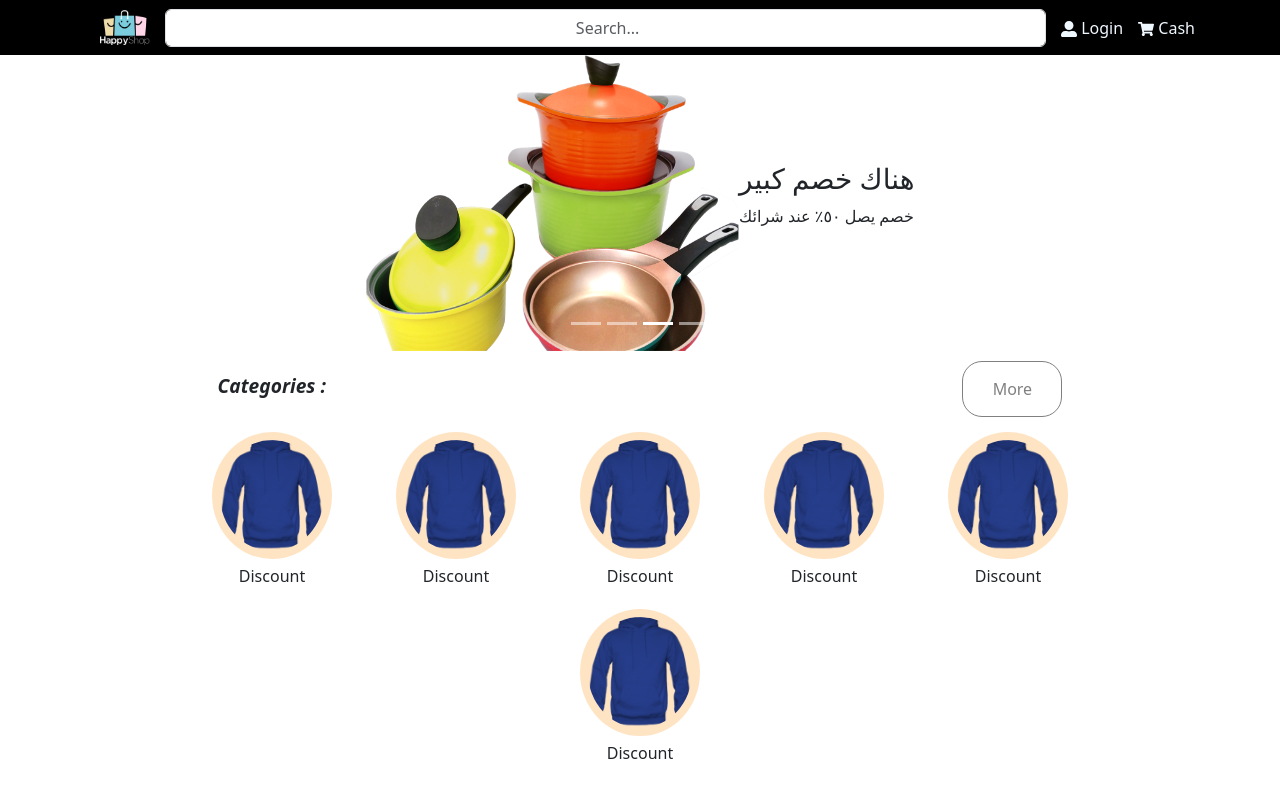
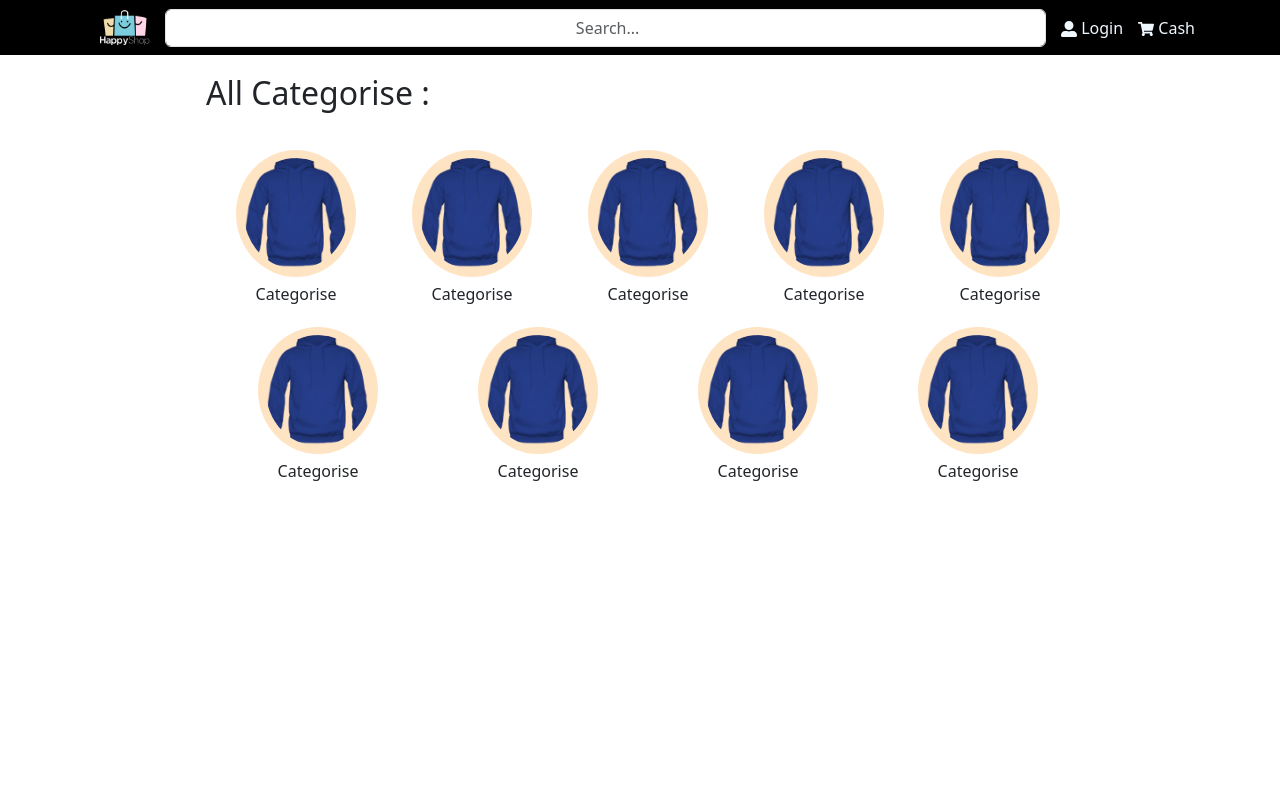
Before and after one commit to Zeyad-AL-Saifi/e-commerce-react-frontend, a React (Create React App) app: page /CategorisePage in a window 1280 px wide. Shown: the top 789 px of the page. Built offline with nearby package versions, Linux system fonts and the light colour scheme.

Commit message:
category page done

```diff
--- a/package.json
+++ b/package.json
@@ -11,6 +11,7 @@
     "react-bootstrap": "^2.8.0",
     "react-dom": "^18.2.0",
     "react-icons": "^4.10.1",
+    "react-router-dom": "^6.14.2",
     "react-scripts": "5.0.1",
     "web-vitals": "^2.1.4"
   },
--- a/src/App.js
+++ b/src/App.js
@@ -1,13 +1,23 @@
 import Header from "./components/header/Header";
 import Home from "./pages/homePage/home";
-
+import { BrowserRouter as Router, Route, Routes } from "react-router-dom";
 import './App.css'
+import CategorisePage from "./pages/subHomePage/CategorisePage";
 
 const App = () => {
-  return (<>
-    <Header />
-    <Home />
-  </>)
+  return (
+    <>
+
+      <Router>
+        <Header />
+        <Routes>
+          <Route path='/' element={ <Home /> } />
+          <Route path='/CategorisePage' element={ <CategorisePage /> } />
+        </Routes>
+
+
+      </Router></>
+  )
 }
 
 export default App;
--- /dev/null
+++ b/src/components/body/home-body-component/Categorise/Categorise.css
@@ -0,0 +1,15 @@
+.Categorise-image {
+    width: 120px;
+    padding: 8px;
+    margin: 5px;
+    border-radius: 50%;
+    background-color: bisque;
+}
+
+.Categorise-container {
+    text-align: center;
+    padding-left: 15%;
+    padding-right: 15%;
+
+
+}
--- /dev/null
+++ b/src/components/body/home-body-component/Categorise/Categorise.jsx
@@ -0,0 +1,44 @@
+import React from "react";
+import image from "../../../../images/clothe.png";
+import "./Categorise.css";
+import { useNavigate } from "react-router-dom";
+
+import Compo from "../../../public-component/compo/Compo";
+const Categorise = () => {
+  const navigator = useNavigate();
+  const handleNavigator = () => {
+    navigator("/CategorisePage");
+  };
+  return (
+    <Compo text={"Categories"} handleNavigator={handleNavigator}>
+      <div className="d-flex Categorise-container row  ">
+        <div className="col">
+          <img src={image} alt="" className="Categorise-image " />
+          <p>Categorise</p>
+        </div>
+        <div className="col">
+          <img src={image} alt="" className="Categorise-image" />
+          <p>Categorise</p>
+        </div>
+        <div className="col">
+          <img src={image} alt="" className="Categorise-image" />
+          <p>Categorise</p>
+        </div>
+        <div className="col">
+          <img src={image} alt="" className="Categorise-image" />
+          <p>Categorise</p>
+        </div>
+        <div className="col">
+          <img src={image} alt="" className="Categorise-image" />
+          <p>Categorise</p>
+        </div>
+        <div className="col">
+          <img src={image} alt="" className="Categorise-image" />
+          <p>Categorise</p>
+        </div>
+      </div>
+    </Compo>
+  );
+};
+
+export default Categorise;
--- a/src/components/body/home-body-component/HomeBody.jsx
+++ b/src/components/body/home-body-component/HomeBody.jsx
@@ -1,15 +1,15 @@
 import React from "react";
 import Slider from "./slider-image/Slider";
-import Discount from "./discount/Discount";
 import BestSeller from "./best-seller/BestSeller";
 import LocalAd from "./LocalAd/LocalAd";
 import LatestClothes from "./latest-clothes/LatestClothes";
 import Brand from "./Brand/Brand";
+import Categorise from "./Categorise/Categorise";
 const HomeBody = () => {
   return (
     <div>
       <Slider />
-      <Discount />
+      <Categorise />
       <BestSeller />
       <LocalAd />
       <LatestClothes />
--- a/src/components/body/home-body-component/LocalAd/LocalAd.jsx
+++ b/src/components/body/home-body-component/LocalAd/LocalAd.jsx
@@ -5,7 +5,7 @@ const LocalAd = () => {
   return (
     <div className="local-ad container">
       <img src={laptops} alt="" />
-      <p>Discount up to 30% for any laptop </p>
+      <p>Categorise up to 30% for any laptop </p>
     </div>
   );
 };
--- a/src/components/body/home-body-component/discount/Discount.jsx
+++ /dev/null
@@ -1,38 +0,0 @@
-import React from "react";
-import image from "../../../../images/clothe.png";
-import "./Discount.css";
-import Compo from "../../../public-component/compo/Compo";
-const Discount = () => {
-  return (
-    <Compo text={"Categories"}>
-      <div className="d-flex discount-container row  ">
-        <div className="col">
-          <img src={image} alt="" className="discount-image " />
-          <p>Discount</p>
-        </div>
-        <div className="col">
-          <img src={image} alt="" className="discount-image" />
-          <p>Discount</p>
-        </div>
-        <div className="col">
-          <img src={image} alt="" className="discount-image" />
-          <p>Discount</p>
-        </div>
-        <div className="col">
-          <img src={image} alt="" className="discount-image" />
-          <p>Discount</p>
-        </div>
-        <div className="col">
-          <img src={image} alt="" className="discount-image" />
-          <p>Discount</p>
-        </div>
-        <div className="col">
-          <img src={image} alt="" className="discount-image" />
-          <p>Discount</p>
-        </div>
-      </div>
-    </Compo>
-  );
-};
-
-export default Discount;
--- a/src/components/body/home-body-component/discount/Discount.css
+++ b/src/components/body/sub-home-component/categorise-page-component/CategorisePageComponent.css
@@ -1,4 +1,4 @@
-.discount-image {
+.Categorise-image {
     width: 120px;
     padding: 8px;
     margin: 5px;
@@ -6,10 +6,15 @@
     background-color: bisque;
 }
 
-.discount-container {
+.title {
+    font-size: 2rem;
+    margin: 2px;
+    padding: 12px;
+    text-align: start;
+}
+
+.all-categorise {
     text-align: center;
     padding-left: 15%;
     padding-right: 15%;
-
-
 }
--- /dev/null
+++ b/src/components/body/sub-home-component/categorise-page-component/CategorisePageComponent.jsx
@@ -0,0 +1,52 @@
+import React from "react";
+import image from "../../../../images/clothe.png";
+import "./CategorisePageComponent.css";
+const CategorisePageComponent = () => {
+  return (
+    <>
+      <div className="all-categorise">
+        <p className="title">All Categorise :</p>
+        <div className="row container m-2 p-2">
+          <div className="col">
+            <img src={image} alt="" className="Categorise-image " />
+            <p>Categorise</p>
+          </div>
+          <div className="col">
+            <img src={image} alt="" className="Categorise-image " />
+            <p>Categorise</p>
+          </div>
+          <div className="col">
+            <img src={image} alt="" className="Categorise-image " />
+            <p>Categorise</p>
+          </div>
+          <div className="col">
+            <img src={image} alt="" className="Categorise-image " />
+            <p>Categorise</p>
+          </div>
+          <div className="col">
+            <img src={image} alt="" className="Categorise-image " />
+            <p>Categorise</p>
+          </div>
+          <div className="col">
+            <img src={image} alt="" className="Categorise-image " />
+            <p>Categorise</p>
+          </div>
+          <div className="col">
+            <img src={image} alt="" className="Categorise-image " />
+            <p>Categorise</p>
+          </div>
+          <div className="col">
+            <img src={image} alt="" className="Categorise-image " />
+            <p>Categorise</p>
+          </div>
+          <div className="col">
+            <img src={image} alt="" className="Categorise-image " />
+            <p>Categorise</p>
+          </div>
+        </div>
+      </div>
+    </>
+  );
+};
+
+export default CategorisePageComponent;
--- a/src/components/public-component/compo/Compo.js
+++ b/src/components/public-component/compo/Compo.js
@@ -1,12 +1,13 @@
 import React from 'react';
 import './Compo.css'
 const Compo = (props) => {
+
     return (
         <>
             <div>
                 <div className="compo">
                     <p className='text-compo'>{ props.text } :</p>
-                    <button className='btn-compo'>More</button>
+                    <button className='btn-compo' onClick={ props.handleNavigator }>More</button>
                 </div>
                 { props.children }
             </div>
--- a/src/components/public-component/navbar/Navbar.js
+++ b/src/components/public-component/navbar/Navbar.js
@@ -2,13 +2,18 @@ import React from 'react';
 import './Navbar.css'
 import logo from '../../../images/logo.png'
 import { FaUserAlt, FaShoppingCart } from "react-icons/fa";
+import { Link } from 'react-router-dom';
 
 const Navbar = () => {
+
+
     return (
         <>
             <div className='custom-navbar'>
                 <div className='navbar-item '>
-                    <img className='navbar-item' src={ logo } alt='' />
+                    <Link to='/'>
+                        <img className='navbar-item' src={ logo } alt='' />
+                    </Link>
                 </div>
                 <div className='navbar-item serch-navbar'>
                     <input className='form-control' type='text' placeholder=' Search...' />
--- /dev/null
+++ b/src/pages/subHomePage/CategorisePage.jsx
@@ -0,0 +1,12 @@
+import React from "react";
+import CategorisePageComponent from "../../components/body/sub-home-component/categorise-page-component/CategorisePageComponent";
+
+const CategorisePage = () => {
+  return (
+    <>
+      <CategorisePageComponent />
+    </>
+  );
+};
+
+export default CategorisePage;
```
Also changed, not shown: 1 other file (tests, documents, lock files or other folders).
